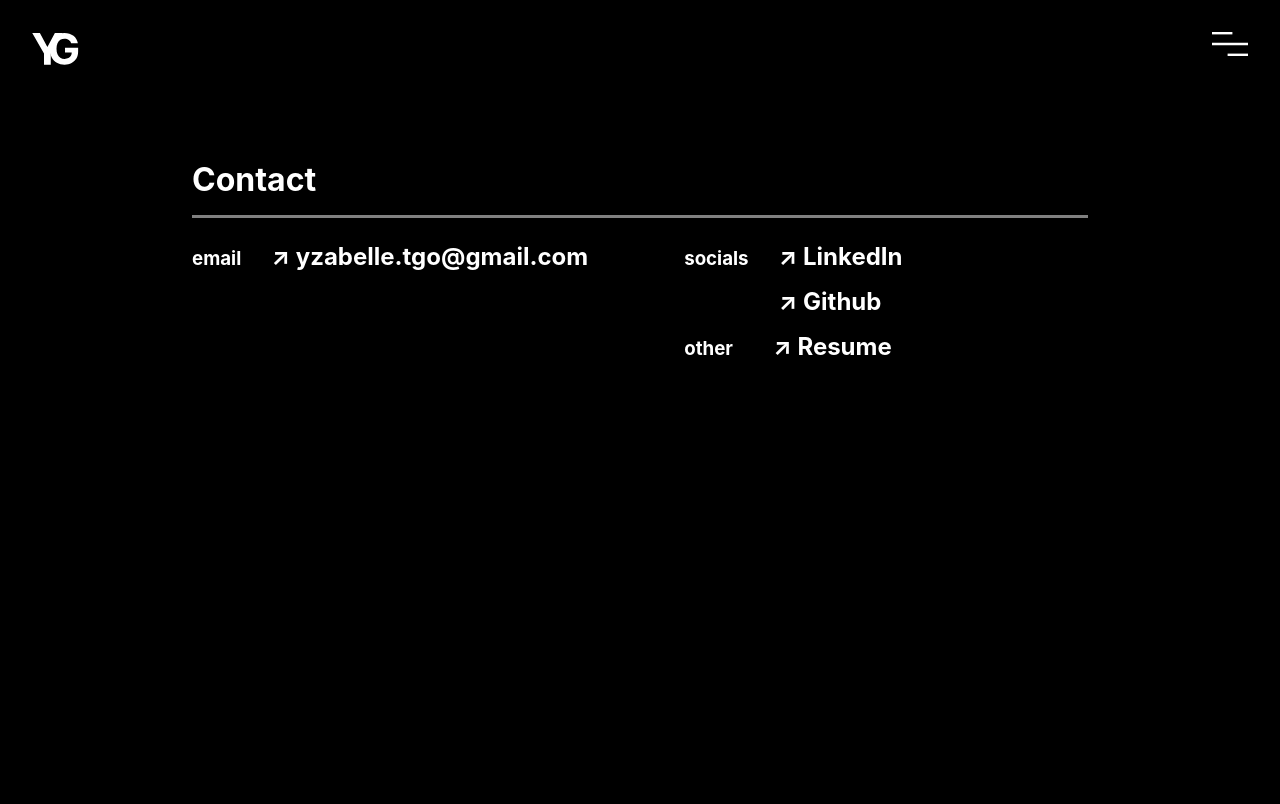
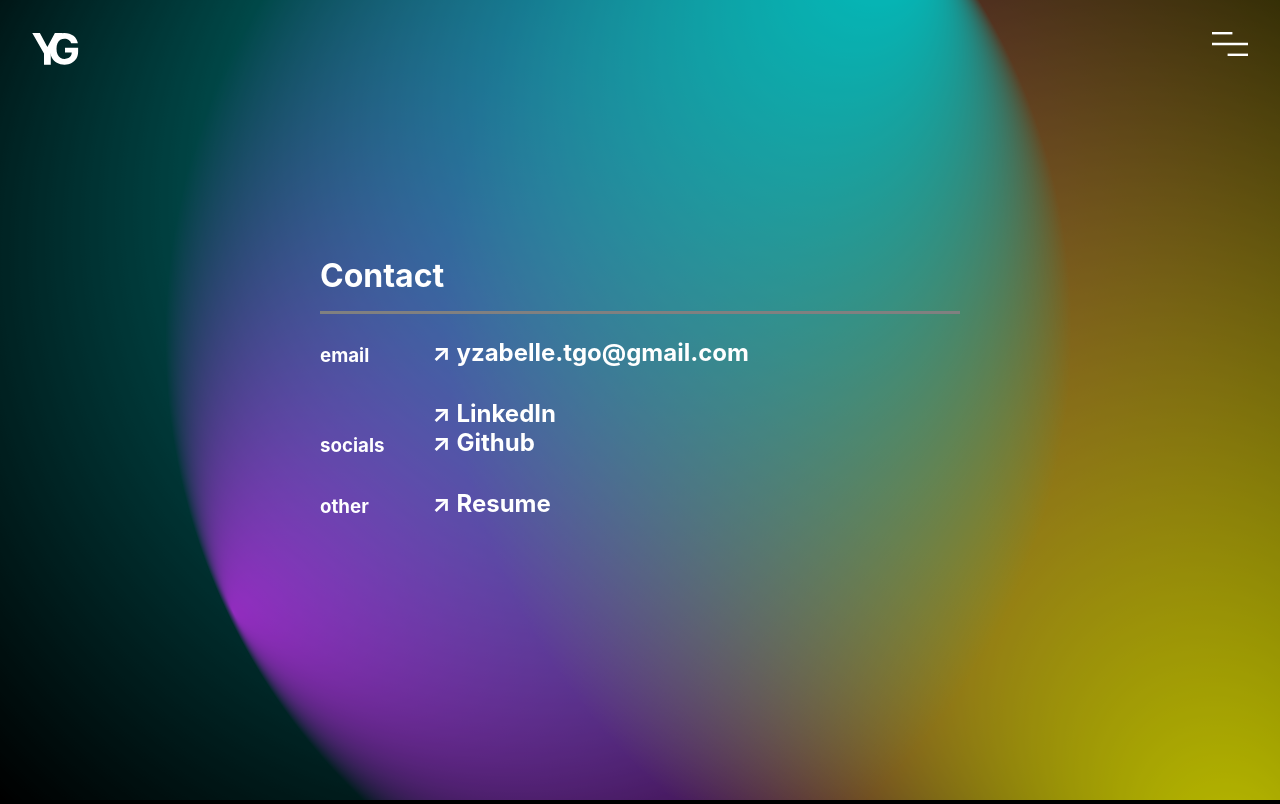
Before and after one commit to yzzy2go/Portfolio, a Next.js app: page /contact in a window 1280 px wide. Built offline with nearby package versions, Linux system fonts and the light colour scheme.

Commit message:
gridify all pages and refactor styles

```diff
--- a/pages/contact.jsx
+++ b/pages/contact.jsx
@@ -2,32 +2,41 @@ import Link from "next/link";
 import HomeButton from "../components/homeButton";
 import Menu from "../components/menu";
 import styles from "../styles/Contact.module.css";
+import Grid from "@mui/material/Grid";
+import Background from "../components/background";
 
 export default function Contact() {
   return (
-    <div style={{ maxHeight: "100vh" }}>
+    <>
+      <div style={{ position: "relative", zIndex: "100" }}>
         <HomeButton />
         <Menu />
-      <div className={styles.container}>
+        <Grid
+          container
+          direction="row"
+          justifyContent="center"
+          // todo: make padding more responsive to screen size
+          sx={{ minHeight: "100vh", textAlign: "center", paddingTop: "16em" }}
+        >
+          <Grid item xs={8} md={6} sx={{ textAlign: "left" }}>
             <h1>Contact</h1>
             <hr className={styles.hr} />
-
-        {/* todo: fix the resizing issue */}
-        <div className={styles.links}>
-          <div style={{ marginRight: "6em", marginBottom: "1em" }}>
-            <h3 style={{ display: "inline", marginRight: "30px" }}>email</h3>
-            <Link href="mailto:yzabelle.tgo@gmail.com" className={styles.link}>
+            <Grid container spacing={4} sx={{ alignItems: "end" }}>
+              <Grid item sm={12} md={2}>
+                <h3>email</h3>
+              </Grid>
+              <Grid item sm={12} md={10}>
+                <Link
+                  href="mailto:yzabelle.tgo@gmail.com"
+                  className={styles.link}
+                >
                   <h2 className={styles.email}>↗ yzabelle.tgo@gmail.com</h2>
                 </Link>
-          </div>
-
-          <div style={{ display: "grid", marginRight: "8em" }}>
-            <div>
-              <h3 style={{ display: "inline", marginRight: "30px" }}>
-                socials
-              </h3>
-              <div style={{ display: "inline-block" }}>
-                <div style={{ display: "grid", gridGap: "1em" }}>
+              </Grid>
+              <Grid item xs={12} md={2}>
+                <h3>socials</h3>
+              </Grid>
+              <Grid item xs={12} md={10}>
                 <Link
                   href="https://www.linkedin.com/in/yzabelle-go/"
                   target="_blank"
@@ -42,32 +51,26 @@ export default function Contact() {
                 >
                   <h2 style={{ whiteSpace: "nowrap" }}>↗ Github</h2>
                 </Link>
-                </div>
-              </div>
-            </div>
-
-            <div style={{ marginTop: "1em" }}>
-              <h3 style={{ display: "inline" }}>other</h3>
-              {/* todo: sketchy marginLeft - not responsive? */}
+              </Grid>
+              <Grid item xs={12} md={2}>
+                <h3>other</h3>
+              </Grid>
+              <Grid item xs={12} md={10}>
                 <Link
                   href="Yzabelle_Go_resume.pdf"
                   target="_blank"
                   className={styles.link}
                 >
-                <h2
-                  style={{
-                    display: "inline",
-                    marginLeft: "40px",
-                    whiteSpace: "nowrap",
-                  }}
-                >
-                  ↗ Resume
-                </h2>
+                  <h2>↗ Resume</h2>
                 </Link>
+              </Grid>
+            </Grid>
+          </Grid>
+        </Grid>
       </div>
+      <div style={{ opacity: "75%" }}>
+        <Background />
       </div>
-        </div>
-      </div>
-    </div>
+    </>
   );
 }
--- a/styles/Contact.module.css
+++ b/styles/Contact.module.css
@@ -1,19 +1,9 @@
-.container {
-  padding: 12em 12em;
-  height: 100vh;
-}
-
 .hr {
   height: 3px;
   background: grey;
   border: grey;
   margin-top: 1em;
-}
-
-.links {
-  display: flex;
-  flex-wrap: wrap;
-  margin-top: 1.5em;
+  margin-bottom: 1.5em;
 }
 
 .link:hover {
@@ -24,22 +14,3 @@
   display: inline-block;
   white-space: nowrap;
 }
-
-@media only screen and (min-height: 700px) and (max-height: 900px) {
-  .container {
-    padding: 10em 12em;
-  }
-}
-
-@media only screen and (max-height: 699.9px) {
-  .container {
-    padding: 8em 12em;
-  }
-}
-
-@media only screen and (max-width: 860px) {
-  .container {
-    padding-left: 6em;
-    padding-right: 6em;
-  }
-}
--- a/styles/Home.module.css
+++ b/styles/Home.module.css
@@ -1,11 +1,11 @@
-.container {
+/* .container {
   min-height: 100vh;
   padding: 0 0.5rem;
   display: flex;
   flex-direction: column;
   justify-content: center;
   align-items: center;
-}
+} */
 
 .title {
   margin: 0 0 1rem;
@@ -33,7 +33,7 @@
   }
 }
 
-.main {
+/* .main {
   padding: 5rem 0;
   flex: 1;
   display: flex;
@@ -41,7 +41,7 @@
   justify-content: center;
   align-items: center;
   z-index: 100;
-}
+} */
 
 .link {
   position: relative;
--- a/styles/Projects.module.css
+++ b/styles/Projects.module.css
@@ -1,19 +1,19 @@
-.container {
+/* .container {
   top: 26vh;
   left: 16vw;
   position: absolute;
-}
-.containerP {
+} */
+/* .containerP {
   top: 26vh;
   left: 16vw;
   position: absolute;
-}
+} */
 
 .project {
   display: flex;
   justify-content: space-between;
   align-items: center;
-  padding: 0.8rem 0;
+  /* padding: 0.8rem 0; */
 }
 
 .hr {
@@ -51,22 +51,23 @@
 }
 
 .image {
-  width: 35vw;
+  /* width: 35vw; */
   display: inline-block;
   vertical-align: top;
-  margin-top: 1em;
-  margin-left: -4em;
+  /* margin-top: 1em; */
+  /* margin-left: -4em; */
 }
 
-.content {
+/* .content {
   display: inline-block;
   min-width: 40vw;
   margin-left: 4rem;
-}
+} */
 
-.description {
+/* .description {
+  margin-top: "10em";
   max-width: 40vw;
-}
+} */
 
 @media only screen and (max-width: 900px) {
   .container {
@@ -80,9 +81,6 @@
     margin: 2em 0em 4em -3.5em;
   }
   .image {
-    /* width: 80vw;
-    margin-top: 0;
-    margin-left: -3.5em; */
     display: none;
   }
   .description {
```
Also changed, not shown: pages/experience.jsx (+35 -24 lines), pages/index.jsx (+19 -3 lines), pages/projects.jsx (+34 -12 lines). Lines whose indentation alone changed are shown as unchanged.
